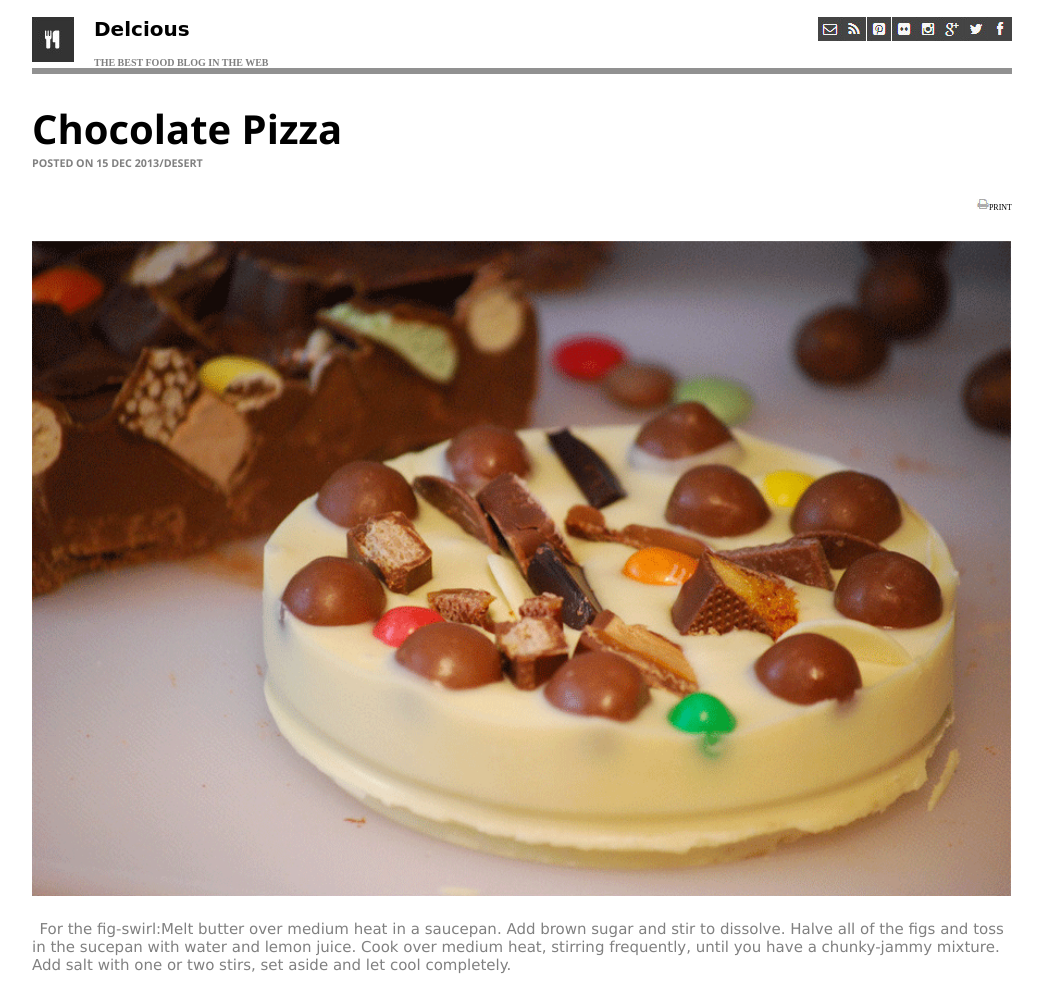
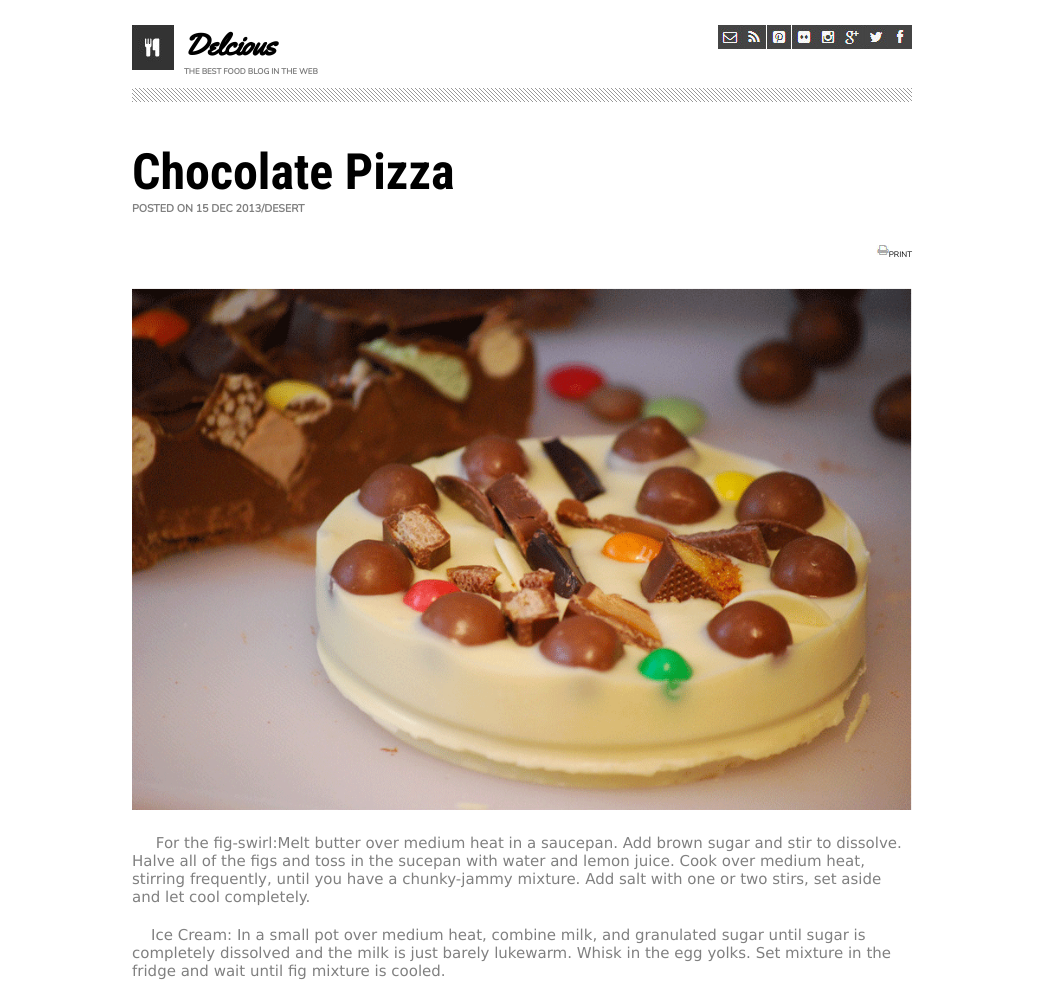
Before and after one commit to abdelhadi-nofal/chocolate-pizza, a plain HTML site: page index.html in a window 1280 px wide. Shown: the top 995 px of the page, without its empty margins (118-1161 px from the left). Drawn offline with nearby package versions, Linux system fonts and the light colour scheme; a web font is replaced by a local one.

Commit message:
edit-css

```diff
--- a/index.html
+++ b/index.html
@@ -6,24 +6,30 @@
     <meta name="viewport" content="width=device-width, initial-scale=1.0">
     <title>Document</title>
     <link rel="stylesheet" href="./styles/style.css">
+    <link href="https://fonts.googleapis.com/css2?family=Roboto:ital,wght@1,100&family=Yellowtail&display=swap" rel="stylesheet">
+    <link href="https://fonts.googleapis.com/css2?family=Nunito:wght@200&family=Roboto:ital,wght@1,100&family=Yellowtail&display=swap" rel="stylesheet">
+    <link href="https://fonts.googleapis.com/css2?family=Nunito:wght@200&family=Roboto+Condensed:wght@700&family=Roboto:ital,wght@1,100&family=Yellowtail&display=swap" rel="stylesheet">
+    <link href="https://fonts.googleapis.com/css2?family=Shippori+Mincho+B1:wght@700&display=swap" rel="stylesheet">
 </head>
 
 <body>
     <header>
         <nav>
-            <img class="imgs" src="./img/fb-icon.png" alt="" >
-           <img class="imgs" src="./img/twit-icon.png" alt="">
-           <img class="imgs" src="./img/gp-icon.png" alt="">
-           <img class="imgs" src="./img/insta-icon.png" alt="">
-           <img class="imgs" src="./img/flic-icon.png" alt="">
-           <img class="imgs" src="./img/pint-icon.png" alt="">
-           <img class="imgs" src="./img/rss-icon.png" alt="">
-           <img class="imgs" src="./img/mail-icon.png" alt="">
-           <img class="imglogo " src="./img/logo.png" alt="logo">
+          <a href=""><img class="imgs" src="./img/fb-icon.png" alt="" ></a>
+          <a href=""><img class="imgs" src="./img/twit-icon.png" alt=""></a>
+          <a href=""><img class="imgs" src="./img/gp-icon.png" alt=""></a>
+          <a href=""><img class="imgs" src="./img/insta-icon.png" alt=""></a>
+          <a href=""><img class="imgs" src="./img/flic-icon.png" alt=""></a>
+          <a href=""><img class="imgs" src="./img/pint-icon.png" alt=""></a>
+          <a href=""><img class="imgs" src="./img/rss-icon.png" alt=""></a>
+          <a href=""><img class="imgs" src="./img/mail-icon.png" alt=""></a>
+          <a href=""><img class="imglogo " src="./img/logo.png" alt="logo"></a>
            <h1>Delcious</h1>
            <h4>THE BEST FOOD BLOG IN THE WEB</h4>
 
         </nav>
+
+        <hr>
     </header>
     <main>
         <section>
@@ -35,14 +41,14 @@
                 <img  src="./img/print-icon.png" alt=""></div>
 
             <img class ="imgcho" src="./img/choco-pizza.png" alt="">
-            <article>  &ensp;For the fig-swirl:Melt butter over medium heat in a saucepan. Add brown sugar and stir to dissolve. Halve all of the figs and toss in the sucepan with water and lemon juice. Cook over medium heat, stirring frequently, until you have a chunky-jammy mixture. Add salt with one or two stirs, set aside and let cool completely.
+            <article>&nbsp;&nbsp;&nbsp;&nbsp; For the fig-swirl:Melt butter over medium heat in a saucepan. Add brown sugar and stir to dissolve. Halve all of the figs and toss in the sucepan with water and lemon juice. Cook over medium heat, stirring frequently, until you have a chunky-jammy mixture. Add salt with one or two stirs, set aside and let cool completely.
 
             </article>
             <article>
-                Ice Cream: In a small pot over medium heat, combine milk, and granulated sugar until sugar is completely dissolved and the milk is just barely lukewarm. Whisk in the egg yolks. Set mixture in the fridge and wait until fig mixture is cooled.
+                &nbsp;&nbsp;&nbsp;&nbsp;Ice Cream: In a small pot over medium heat, combine milk, and granulated sugar until sugar is completely dissolved and the milk is just barely lukewarm. Whisk in the egg yolks. Set mixture in the fridge and wait until fig mixture is cooled.
             </article>
             <article>
-                Using an ice cream machine, pour liquids into the frozen basin and process according to manufacturer instructions, i.e., let spin and thicken for 20 minutes before adding mascarpone, fig jam mixture, and the nuts. Continue to process for +/- 10 minutes. Pour semi-frozen mixture into a pyrex dish or glass tupperware. Freeze for at least two hours before serving.
+                &nbsp;&nbsp;&nbsp;&nbsp; Using an ice cream machine, pour liquids into the frozen basin and process according to manufacturer instructions, i.e., let spin and thicken for 20 minutes before adding mascarpone, fig jam mixture, and the nuts. Continue to process for +/- 10 minutes. Pour semi-frozen mixture into a pyrex dish or glass tupperware. Freeze for at least two hours before serving.
             </article>
             <br><br>
             <div class="box">
@@ -60,15 +66,16 @@
                     <li><input type="checkbox"><del> 2 egg yolks</del></li>
                     <li><input type="checkbox">1 lemon, juiced</li>
                     <li><input type="checkbox">2 tbsp butter</li>
-                    <li><input type="checkbox">1 cup honey roasted pecans, roughly chopped</li>
+                    <li><input type="checkbox">1 cup honey roasted pecans,<br>
+                        &nbsp;&nbsp;&nbsp;   roughly chopped</li>
                 </ul>
 
             </div>
-
+            <hr>
             <div class="box2">
                 <img  id="van" src="./img/van-pic.png" alt="">
-                <h3 class="vam1"> <em> Vanneca Stivenson</em></h3>
-                <p class=" vam">Food enthusiast, photography fan. Add a pinch of raw foodism and that's pretty much who I am.</p>
+                <h3 class="vam1">  Vanneca Stivenson</h3>
+                <p class=" vam">Food enthusiast, photography fan. Add a pinch of raw foodism and that's <br> pretty much who I am.</p>
                  <button>SHARE RECIPE</button>
             </div>
         </section>
--- a/styles/style.css
+++ b/styles/style.css
@@ -4,24 +4,29 @@
 }
 
 body{
-    margin-left: 150px;
-    margin-right: 150px;
+    margin-left: 250px;
+    margin-right: 250px;
     background-color: rgb(255, 255, 255);
 }
 header{
     background-color: rgb(255, 255, 255);
     padding-top: 0px;
-    box-shadow:0px 6px 0px #919191 ;
+    /* border-bottom: 10px solid rgb(121, 121, 121) ; */
 
 
-
-
+}
+hr{
+    background-image: url(../img/hr-img.png);
+    background-repeat: repeat;
+    width: 100%;
+    padding: 7px;
+    border: none;
 }
 
 .imglogo{
 float: left;
 margin-top: 0px;
-margin-right: 20px;
+margin-right: 10px;
 
 
 }
@@ -32,9 +37,11 @@ margin-right: 20px;
 }
 
 h1{
-    font-size: 20px;
+    font-size: 30px;
     font-family: 'Yellowtail', cursive ;
    display: block;
+   margin-bottom: 0px;
+
 
 
 }
@@ -42,30 +49,35 @@ h1{
 
 
 h4 {
-    font-size: 10px;
+    font-size: 8px;
     color: grey;
+    margin-top: 0px;
+    margin-left: 50px;
+    font-family: 'Nunito', sans-serif;
 
 
 }
 h2{
-    font-size: 40px;
+    font-size: 50px;
     margin-bottom: 0px;
     padding-bottom: 0px;
-    font-family: 'Segoe UI', Tahoma, Geneva, Verdana, sans-serif;
+    font-family: 'Roboto Condensed', sans-serif;
+    font-weight: bolder ;
 }
 h6{
     margin-top: 0px;
     padding-top: 0px;
     color: grey;
-    font-family: 'Segoe UI', Tahoma, Geneva, Verdana, sans-serif;
+    font-family: 'Nunito', sans-serif;
 }
 
 p{
+    font-family: 'Nunito', sans-serif;
     float: right;
 }
 div{
    display: inline-block;
-    float:  right;
+    float:right;
 }
 
 p{
@@ -78,7 +90,6 @@ p{
 }
 
 article{
-    white-space: pre-line;
     margin-top: 20px;
     color: grey;
     font-size: 15px;
@@ -87,17 +98,21 @@ article{
 }
 
 .box{
+
     width: 100%;
+    height: 46vh;
     margin-bottom: 50px;
-    box-shadow: 6px 6px 6px #919191;
     background-image: url(https://slack-imgs.com/?c=1&o1=ro&url=https%3A%2F%2Fscontent.famm3-3.fna.fbcdn.net%2Fv%2Ft1.15752-9%2F159682750_479044106800750_3823193053586924077_n.png%3F_nc_cat%3D104%26ccb%3D1-3%26_nc_sid%3Dae9488%26_nc_eui2%3DAeE4DVZK4966KA6vCFTZG0Quw4DJnUenyhbDgMmdR6fKFkJfTBymf-bIcDkqDPfWsdsW4AGKqKSw1a1Iw28s5JMI%26_nc_ohc%3DWwXzgN-p7m4AX_xrxcW%26_nc_ht%3Dscontent.famm3-3.fna%26oh%3D3993447fef3c778d6953f7df8bc04a10%26oe%3D6070F5F0);
 }
 
 
 #ul1{
     float: left;
+    margin-left: 50px;
     font-family: cursive;
     list-style-type: none;
+    margin-top: 42px;
+
 
 }
 
@@ -105,30 +120,37 @@ article{
     float: right;
     font-family: cursive;
     list-style-type: none;
+    margin-right: 150px;
+    margin-top: 42px;
+
+}
+
+.box ul li {
+    margin-bottom: 10px;
 }
 #van{
     float: left;
     margin-right: 20px;
+    margin-top: 10px;
 
 }
 
 .box2{
     width: 100%;
-    box-shadow: 0px -6px 6px #919191;
-    margin-bottom: 100px;
+    margin-bottom: 50px;
 
 }
 
 .vam{
-    font-family: sans-serif;
+    font-family: 'Shippori Mincho B1', serif;
     font-size: 15px;
     color: grey;
     float: left;
-    margin-top: 10px;
+    margin-top: 0px;
 }
 
 .vam1{
-    font-family: sans-serif;
+    font-family: 'Shippori Mincho B1', serif;
     font-weight: bolder;
     font-size: 25px;
     margin-bottom: 10px;
@@ -141,21 +163,24 @@ button{
     border: none;
     color: lavender;
     font-weight: bolder;
+    margin-bottom: 20px;
+
 
 }
 
 footer{
-    border-top: 1px solid rgb(87, 86, 86) ;
+    border-top: 1px solid rgb(139, 139, 139) ;
     text-align: center;
     color: grey;
     font-weight: bold;
     font-family: 'Segoe UI', Tahoma, Geneva, Verdana, sans-serif;
     margin-left: 150px;
     margin-right: 150px;
-    margin-bottom: 100px;
+    margin-bottom: 50px;
 }
 
 .last{
    margin-bottom: 10px;
-   margin-left: 500px;
+   margin-left: 400px;
+   opacity: 70%;
 }
```
